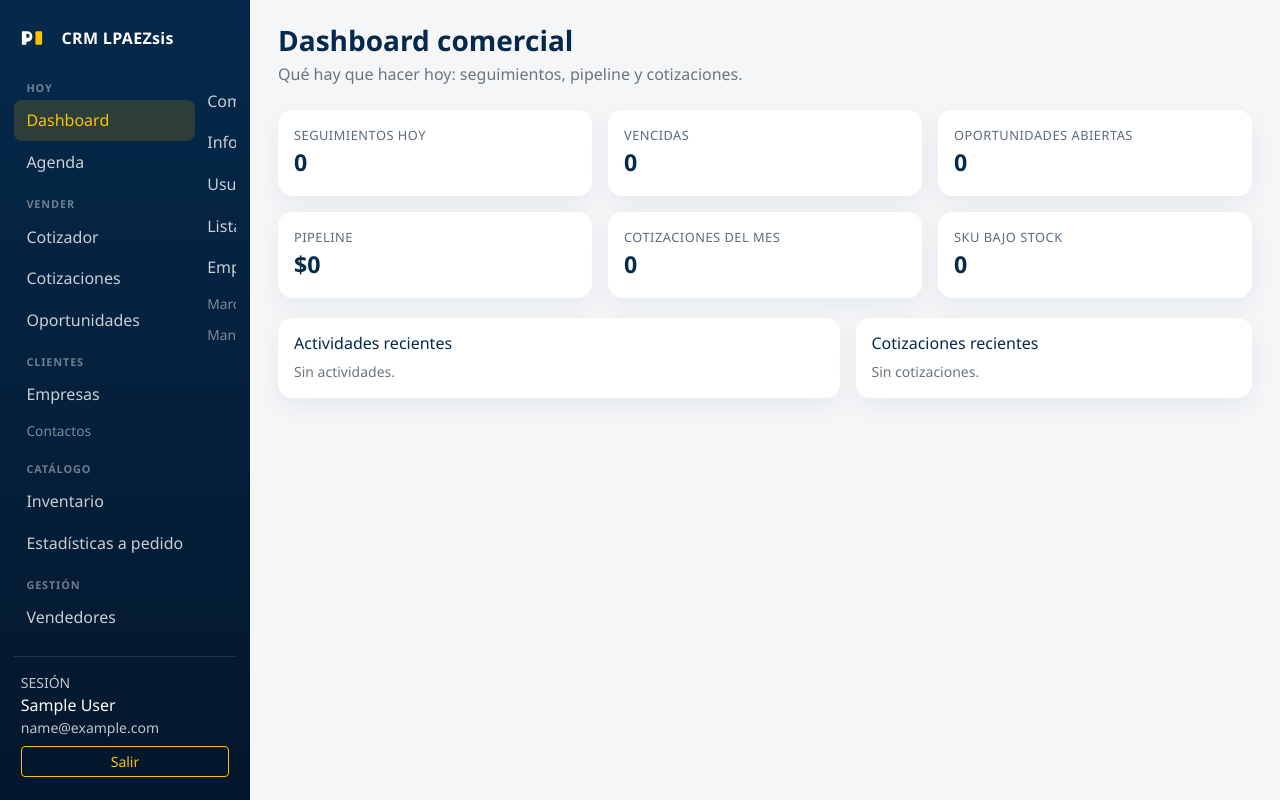
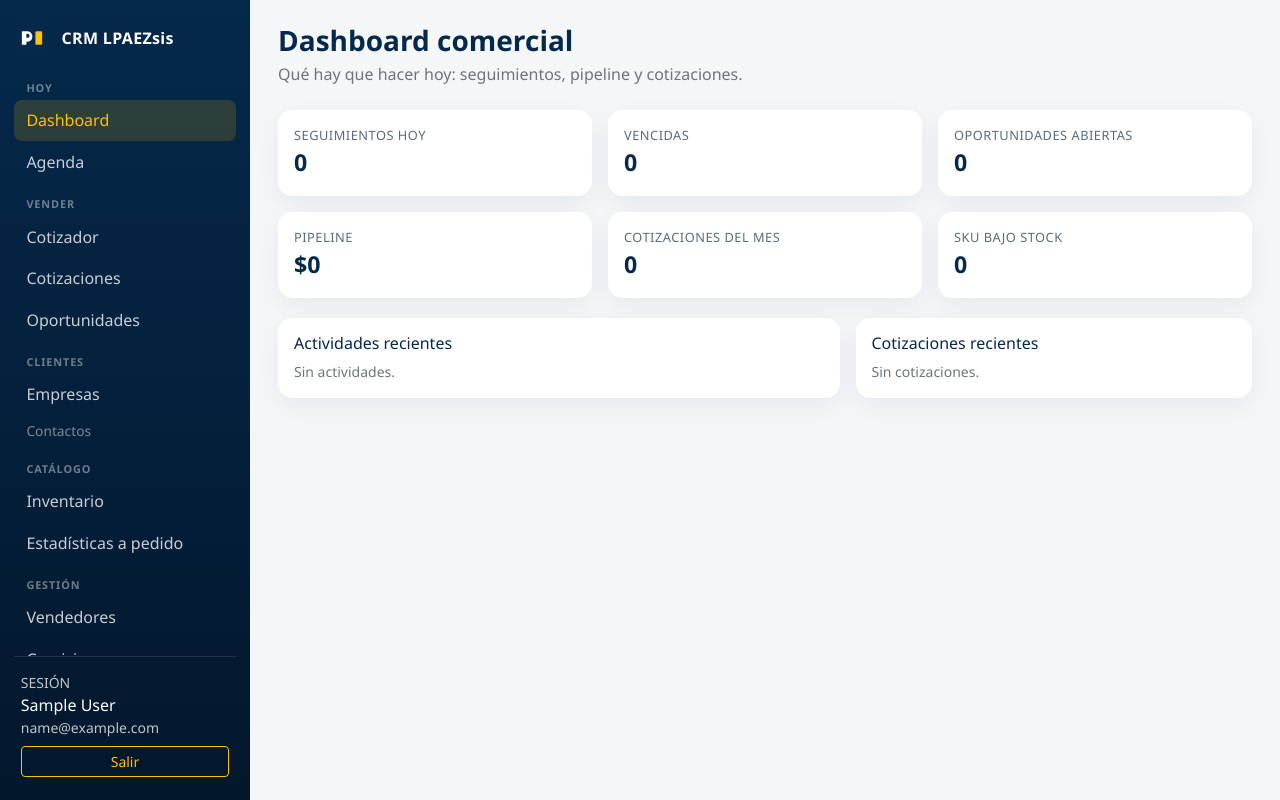
Before and after one commit to lpaezsiss-sys/AUTO_OPERACIONES, a PHP site: page / in a window 1280 px wide. Run offline with PHP 8.4, Linux system fonts and the light colour scheme; the visitor is signed in with stand-in values (Sample User, id 1); data that the repository does not hold is empty.

Commit message:
Keep the grouped sidebar as a single scrolling column.
Bootstrap .nav wraps by default; with a sticky 100vh bar that split
Hoy/Vender into a second column. Force nowrap and vertical overflow.

Co-authored-by: lpaezsiss-sys <lpaezsiss-sys@users.noreply.github.com>

```diff
--- a/assets/css/app.css
+++ b/assets/css/app.css
@@ -38,7 +38,9 @@ body {
 .app-sidebar nav {
   flex: 1 1 auto;
   min-height: 0;
+  overflow-x: hidden;
   overflow-y: auto;
+  flex-wrap: nowrap;
 }
 
 .brand {
```
Also changed, not shown: tests/run.php (+2 -0 lines).
